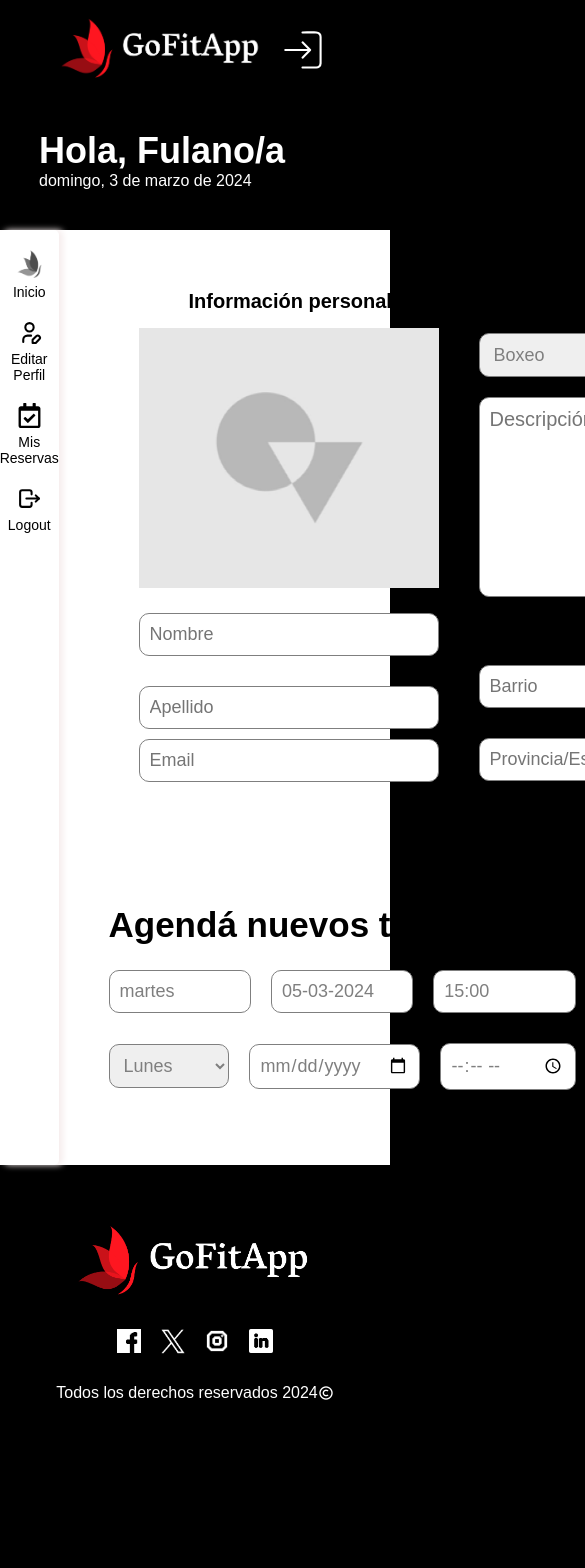
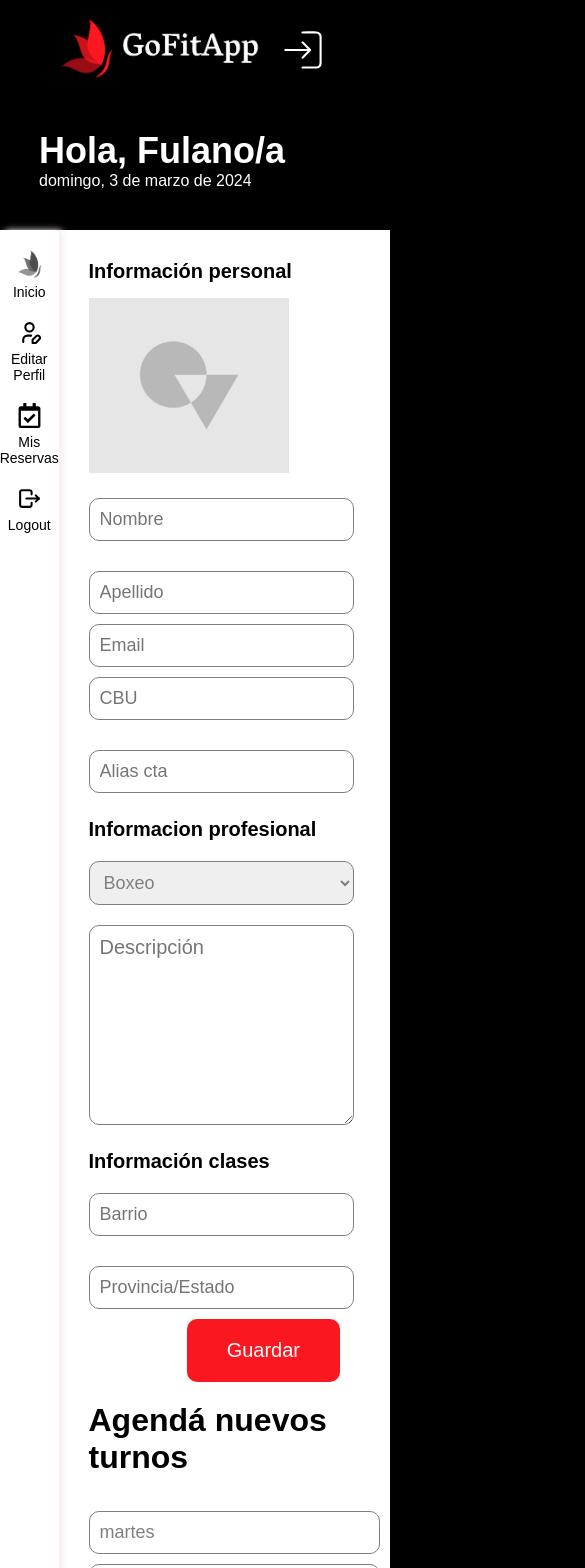
Before and after one commit to Alex420s/C16-74-n-python, a React (Create React App) app in the folder frontend/: page /editProf in a window 390 px wide. Shown: the top 1568 px of the page, 585 px wide, since content can reach past the window. Before the commit the page ends 1422 px from the top, so only its background shows below. Built offline with nearby package versions, Linux system fonts and the light colour scheme; the HTML template or start-up script is replaced by a standard one.

Commit message:
editProf responsivo - falta relacionar info en inputs de CBU y alias

```diff
--- a/frontend/src/components/ProfEdit.jsx
+++ b/frontend/src/components/ProfEdit.jsx
@@ -80,13 +80,7 @@ const ProfEdit = () => {
             <div>
               <div className="imagen-subir">
                 <img className="fotoSubir" src={formData.image || require('../images/image.jpg')} alt="Imagen de perfil" />
-                <input
-                  id="file-upload"
-                  type="file"
-                  className="imagen-subir-input"
-                  onChange={handleImageUpload}
-                  accept="image/*"
-                />
+                <input id="file-upload" type="file" className="imagen-subir-input" onChange={handleImageUpload} accept="image/*" />
               </div>
               <div className="fila">
                 <input className="editP" type="text" placeholder="Nombre" required name="first_name" value={formData.first_name} onChange={handleChange} />
@@ -94,6 +88,10 @@ const ProfEdit = () => {
               </div>
               <div className="fila">
                 <input className="editP" type="email" name="email" id="email" required placeholder="Email" value={formData.email} onChange={handleChange} />
+              </div>
+              <div className="fila">
+                <input className="editP" type="number" placeholder="CBU" required name="CBU" value={formData.first_name} onChange={handleChange} />
+                <input className="editP" type="text" placeholder="Alias cta" required name="Alias_transferencia" value={formData.last_name} onChange={handleChange} />
               </div>
             </div>
           </div>
@@ -128,15 +126,15 @@ const ProfEdit = () => {
       <p className='h2NvosTurnos'>Agendá nuevos turnos</p>
       {additionalRows.map((row, index) => (
           <div className='turnoAgendar' key={index}>
-            <input className="editP" readOnly={true} value={row.day}/>
-            <input className="editP" readOnly={true} value={row.date} />
-            <input className="editP" readOnly={true} value={row.time} />
-            <input className="editP" readOnly={true} value={row.price} />
-            <input className="editP" readOnly={true} value={row.capacity} />
+            <input className="editP2" readOnly={true} value={row.day}/>
+            <input className="editP2" readOnly={true} value={row.date} />
+            <input className="editP2" readOnly={true} value={row.time} />
+            <input className="editP2" readOnly={true} value={row.price} />
+            <input className="editP2" readOnly={true} value={row.capacity} />
           </div>
         ))}
       <div className="turnoAgendar">
-        <select name="day" id="dia" value={newRow.day} onChange={handleRowChange}>
+        <select name="day" id="dia" value={newRow.day} onChange={handleRowChange} className='editP2'>
           <option value="lunes">Lunes</option>
           <option value="martes">Martes</option>
           <option value="miercoles">Miércoles</option>
@@ -144,10 +142,10 @@ const ProfEdit = () => {
           <option value="viernes">Viernes</option>
           <option value="sabado">Sábado</option>
         </select>
-        <input className="editP" type="date" name="date" required value={newRow.date} onChange={handleRowChange} />
-        <input className="editP" type="time" name="time" required value={newRow.time} onChange={handleRowChange} />
-        <input className="editP" type="number" min="0" name="price" required placeholder="Precio" value={newRow.price} onChange={handleRowChange} />
-        <input className="editP" type="number" min="0" name="capacity" required placeholder='Cupo' value={newRow.capacity} onChange={handleRowChange} />
+        <input className="editP2" type="date" name="date" required value={newRow.date} onChange={handleRowChange} />
+        <input className="editP2" type="time" name="time" required value={newRow.time} onChange={handleRowChange} />
+        <input className="editP2" type="number" min="0" name="price" required placeholder="Precio" value={newRow.price} onChange={handleRowChange} />
+        <input className="editP2" type="number" min="0" name="capacity" required placeholder='Cupo' value={newRow.capacity} onChange={handleRowChange} />
         <div className="mas hover">
           <span onClick={addRow}> <FaPlus /></span>
         </div>
--- a/frontend/src/stylesheets/ProfesionalEdit.css
+++ b/frontend/src/stylesheets/ProfesionalEdit.css
@@ -2,10 +2,7 @@
     margin-bottom: 50px;
 }
 .cuerpoEdit {
-    width: 100%;
-    margin: 40px 10px 40px 80px;
-    width: 100%;
-    margin: 40px 10px 40px 80px;
+    margin: 40px 10px 5px 80px;
     display: flex;
     gap: 40px;
 }
@@ -26,11 +23,11 @@
 
 .imagen-subir-input {
     position: absolute;
-  top: 0;
-  left: 0;
-  width: 100%; /* Ajusta el ancho al 100% del contenedor */
-  height: 100%; /* Ajusta la altura al 100% del contenedor */
-  opacity: 0
+    top: 0;
+    left: 0;
+    width: 100%;
+    height: 100%;
+    opacity: 0
 }
 
 .tituloInfo{
@@ -47,7 +44,7 @@
     font-weight: 600;
 }
 
-.editP {
+.editP, .editP2 {
     padding: 10px;
     font-size: 18px;
     border-radius: 10px;
@@ -147,3 +144,62 @@ select{
     margin: 2px 0 0 0;
     color: white;
 }
+
+@media (max-width: 1024px) {
+    .cuerpoEdit{
+        width: 80%;
+    }
+
+    .turnoAgendar{
+        flex-direction:row;
+        flex-wrap: wrap;
+        display: flex;
+        justify-content: space-between;
+        gap: 0;
+        margin: 20px 10px 20px 50px;
+    }
+
+    .editP2{
+        width: 30%
+    }
+}
+
+@media (max-width: 945px) {
+    .todo{
+        width: 100%;
+    }
+    .cuerpoEdit{
+        display: block;
+        flex-wrap: wrap;
+        flex-direction: column;
+        align-items: center;
+        margin: 30px 10px 5px 30px;
+    }
+    .tituloInfo{
+        padding: 0;
+    }
+    .editP{
+        width: 100%;
+    }
+    .h2NvosTurnos{
+        padding: 0;
+        margin: 20px 20px 0 30px;
+        font-size: 32px;
+    }
+    .turnoAgendar{
+        margin: 30px 10px 20px 30px;
+    }
+}
+
+@media (max-width: 409px) {
+    .cuerpoEdit{
+        width:80%;
+    }
+    .imagen-subir{
+        width: 200px;
+        height: 175px;
+    }
+    .editP2{
+        width: 100%;
+    }
+}
```
